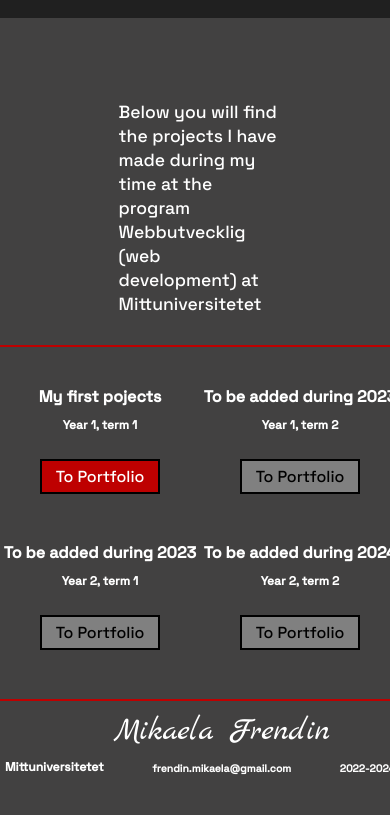
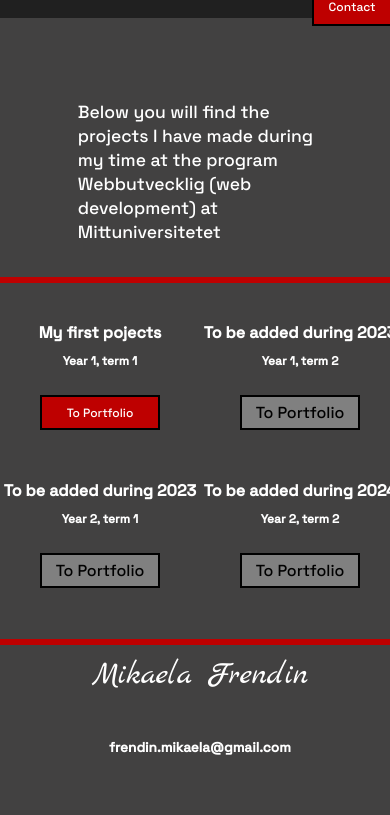
Before and after one commit to Va1kyria/va1kyria.github.io, a plain HTML site: page Webbutveckling/moment_5/portfolio.html in a window 390 px wide. Shown: the part 70-885 px from the top of the page. After the commit the page ends 844 px from the top, so only its background shows below. Drawn offline with Linux system fonts and the light colour scheme.

Commit message:
media done

```diff
--- a/Webbutveckling/moment_5/index.css
+++ b/Webbutveckling/moment_5/index.css
@@ -99,7 +99,7 @@ Button {
 button a {
     text-decoration: none;
     color: white;
-    font-size: 2rem;
+    font-size: 1.5rem;
 }
 button:hover{
     box-shadow: 0 14px 14px 0 rgba(0,0,0,0.5);
@@ -109,18 +109,12 @@ button:hover{
 }
 #AboutMeButtonFp {
     grid-area: a;
-
 }
 #ContactMeButtonFp {
     grid-area: c;
 
 }
-/*mobile index*/
-@media only screen and (max-width: 600px) {
-    html {
-        font-size: 50%;
-    }
-}
+
 /*Portfolio*/
 #ContainerPo {
     display: grid;
@@ -138,7 +132,6 @@ button:hover{
     min-height: 100vh;
     margin-left: auto;
     margin-right: auto;
-
 }
 #HeaderPo {
     max-width: 1024px;
@@ -151,7 +144,7 @@ button:hover{
     grid-template-columns: auto;
     grid-template-rows: auto;
     grid-template-areas:
-    "logo . nav";
+    "logo nav nav";
     position: fixed;
     left: 0;
     right: 0;
@@ -177,11 +170,12 @@ nav button {
     padding: 0%;
     margin: 0.3%;
     margin-top: 2%;
-    max-height: 50%;
+    margin-right: 2%;
+    max-height: 55%;
     float: right;
    grid-area: nav;
+   min-width: 80px;
 }
-
 #PortPres {
     display: flex;
     grid-area: PPres;
@@ -262,8 +256,9 @@ footer {
     grid-area: footer;
     display: grid;
     margin-top: 5%;
-    margin-bottom: 5%;
-    font-size: 1.3rem;
+    margin-bottom: 3%;
+    font-size: 1.7rem;
+    font-weight: 100;
     grid-template-columns: auto;
     grid-template-rows: auto;
     grid-template-areas:
@@ -281,9 +276,10 @@ footer {
 #NameFoot {
     grid-area: namefoot;
     font-family: 'Marck Script', cursive;
-    font-weight: 200;
+    font-weight: 400;
     font-size: 4rem;
-    margin:0%
+    margin:0%;
+    margin-bottom: 10%;
 
 }
 #MailFoot {
@@ -497,6 +493,7 @@ form {
     font-size: 1.5rem;
     background-color: #BE0000;
     color: white;
+    height:40px
 }
 #reset {
     margin-left: 40%;
@@ -504,7 +501,43 @@ form {
     max-width: 80px;
     font-family: 'Space Grotesk', sans-serif;
     font-size: 1.5rem;
+    height:40px
 }
 #LineContact {
     grid-area: LC;
 }
+
+/*mobile index*/
+
+@media screen and (max-width:800px) {
+    #PortPres {
+        max-width:90%
+    }
+}
+@media only screen and (max-width: 600px) {
+    html {
+        font-size: 50%;
+    }
+}
+@media only screen and (max-width: 500px) {
+    body {
+        background-color: #424141;
+    }
+    #SchoolFoot {
+        display: none;
+    }
+    #MailFoot {
+        padding: 0%;
+        margin: 0%;
+        margin-top: 7%
+    }
+    #YearFoot {
+        padding: 0%;
+        margin: 0%;
+        margin-top: 7%;
+        display: none;
+    }
+    form {
+        margin-left:5%
+    }
+}
--- a/Webbutveckling/moment_5/portfolio.html
+++ b/Webbutveckling/moment_5/portfolio.html
@@ -21,7 +21,7 @@
                         <a id="AboutMeNavLi" href="about.html">About</a>
                     </button>
                     <button  id="ContactNav">
-                        <a id="ContactMeNavLi" href="contact.html">Contact Me</a>
+                        <a id="ContactMeNavLi" href="contact.html">Contact</a>
                     </button>
                 </nav>
             </header>
@@ -34,7 +34,7 @@
             <div class=line id="line1"> <!--A red line-->
             </div>
 
-            <container id="projectsCont"> <!--Grid Links-->
+            <container Class="ContainerMain" id="projectsCont"> <!--Grid Links-->
 
                 <div class="port" id="port1">
                     <h2>My first pojects</h2>
```
Also changed, not shown: Webbutveckling/moment_5/about.html (+2 -2 lines), Webbutveckling/moment_5/contact.html (+3 -3 lines), Webbutveckling/moment_5/index.html (+1 -1 lines), Webbutveckling/moment_5/portfolio1.html (+2 -2 lines).
